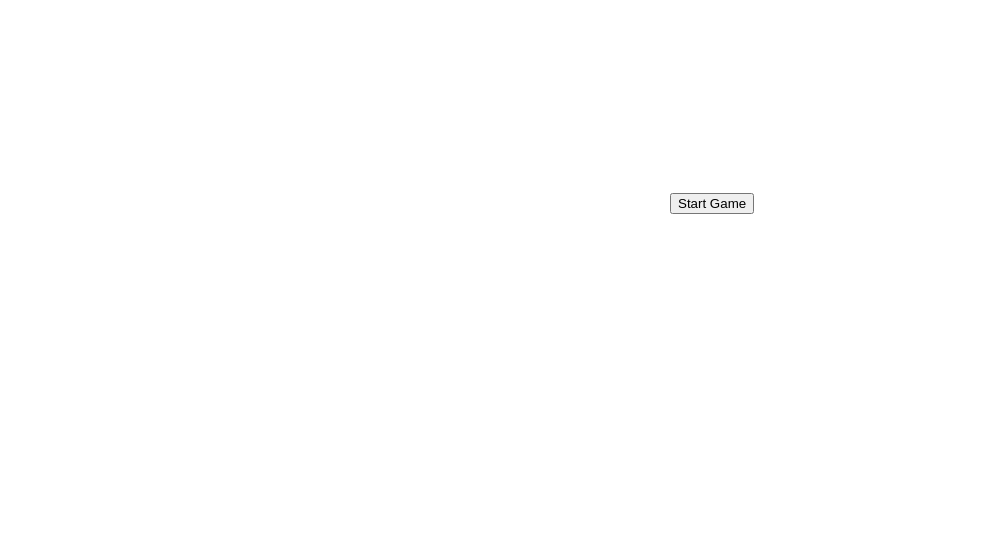
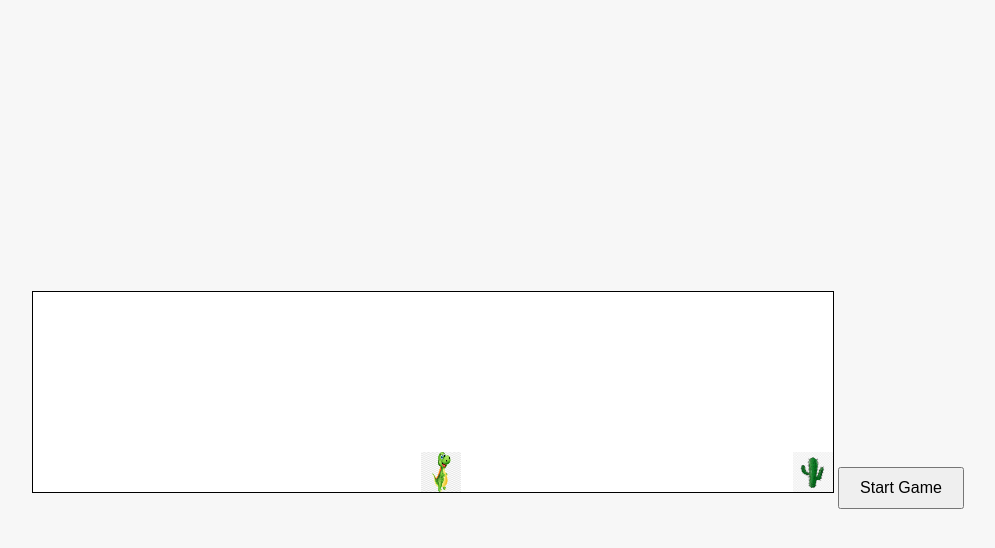
Before and after one commit to axellekeren/game-dino-, a plain HTML site: page index.html in a window 1280 px wide. Both pictures are taken after a click on the button "Start Game". Shown: the whole page, without its empty margins (142-1137 px from the left). Drawn offline with Linux system fonts and the light colour scheme.

Commit message:
Update index.html
Signed-off-by: axellekeren <163705232+axellekeren@users.noreply.github.com>

```diff
--- a/index.html
+++ b/index.html
@@ -4,13 +4,165 @@
     <meta charset="UTF-8">
     <meta name="viewport" content="width=device-width, initial-scale=1.0">
     <title>Google Dino Game</title>
-    <link rel="stylesheet" href="style.css">
+    <style>
+        body {
+            display: flex;
+            justify-content: center;
+            align-items: center;
+            height: 100vh;
+            margin: 0;
+            background-color: #f7f7f7;
+        }
+
+        #game-container {
+            text-align: center;
+        }
+
+        canvas {
+            background-color: #fff;
+            border: 1px solid #000;
+        }
+
+        button {
+            margin-top: 20px;
+            padding: 10px 20px;
+            font-size: 16px;
+        }
+    </style>
 </head>
 <body>
     <div id="game-container">
         <canvas id="gameCanvas" width="800" height="200"></canvas>
         <button id="startBtn">Start Game</button>
     </div>
-    <script src="script.js"></script>
+    <script>
+        const canvas = document.getElementById('gameCanvas');
+        const ctx = canvas.getContext('2d');
+        const startBtn = document.getElementById('startBtn');
+
+        let dinoImg = new Image();
+        dinoImg.src = 'gaktau.png';
+
+        let cactusImg = new Image();
+        cactusImg.src = '1.png';
+
+        let imagesLoaded = 0;
+        let totalImages = 2;
+
+        dinoImg.onload = () => { imagesLoaded++; checkImagesLoaded(); };
+        cactusImg.onload = () => { imagesLoaded++; checkImagesLoaded(); };
+
+        function checkImagesLoaded() {
+            if (imagesLoaded === totalImages) {
+                startBtn.disabled = false;
+            }
+        }
+
+        let dino = {
+            x: 50,
+            y: 150,
+            width: 40,  // Lebih besar dari sebelumnya
+            height: 40, // Lebih besar dari sebelumnya
+            dx: 2,      // Kecepatan gerakan horizontal
+            dy: 0,
+            gravity: 0.6,
+            jump: -15,  // Lompatan lebih tinggi
+            grounded: true
+        };
+
+        let obstacles = [];
+        let frameCount = 0;
+        let gameOver = false;
+
+        startBtn.addEventListener('click', startGame);
+        document.addEventListener('keydown', jump);
+
+        function startGame() {
+            gameOver = false;
+            obstacles = [];
+            frameCount = 0;
+            dino.x = 50;
+            dino.y = canvas.height - dino.height;
+            dino.dy = 0;
+            dino.grounded = true;
+            loop();
+        }
+
+        function loop() {
+            if (gameOver) return;
+            update();
+            draw();
+            requestAnimationFrame(loop);
+        }
+
+        function update() {
+            frameCount++;
+            dino.dy += dino.gravity;
+            dino.y += dino.dy;
+
+            if (dino.y + dino.height > canvas.height) {
+                dino.y = canvas.height - dino.height;
+                dino.dy = 0;
+                dino.grounded = true;
+            }
+
+            dino.x += dino.dx;
+
+            if (dino.x > canvas.width) {
+                dino.x = -dino.width; // Jika keluar dari kanan kanvas, kembali dari kiri
+            }
+
+            if (frameCount % 150 === 0) {
+                let obstacle = {
+                    x: canvas.width,
+                    y: canvas.height - 40,
+                    width: 40,
+                    height: 40
+                };
+                obstacles.push(obstacle);
+            }
+
+            obstacles.forEach((obstacle, index) => {
+                obstacle.x -= 2; // Menggerakkan kaktus ke kiri
+
+                if (obstacle.x + obstacle.width < 0) {
+                    obstacles.splice(index, 1); // Menghapus kaktus jika keluar dari layar
+                }
+
+                if (detectCollision(dino, obstacle)) {
+                    gameOver = true;
+                }
+            });
+        }
+
+        function draw() {
+            ctx.clearRect(0, 0, canvas.width, canvas.height);
+            ctx.drawImage(dinoImg, dino.x, dino.y, dino.width, dino.height);
+
+            obstacles.forEach(obstacle => {
+                ctx.drawImage(cactusImg, obstacle.x, obstacle.y, obstacle.width, obstacle.height);
+            });
+
+            if (gameOver) {
+                ctx.fillStyle = 'red';
+                ctx.font = '40px Arial';
+                ctx.fillText('Kamu Noob', canvas.width / 2 - 100, canvas.height / 2);
+            }
+        }
+
+        function jump(e) {
+            if (e.code === 'Space' && dino.grounded) {
+                dino.dy = dino.jump;
+                dino.grounded = false;
+            }
+        }
+
+        function detectCollision(dino, obstacle) {
+            return dino.x < obstacle.x + obstacle.width &&
+                   dino.x + dino.width > obstacle.x &&
+                   dino.y < obstacle.y + obstacle.height &&
+                   dino.y + dino.height > obstacle.y;
+        }
+    </script>
 </body>
 </html>
```
